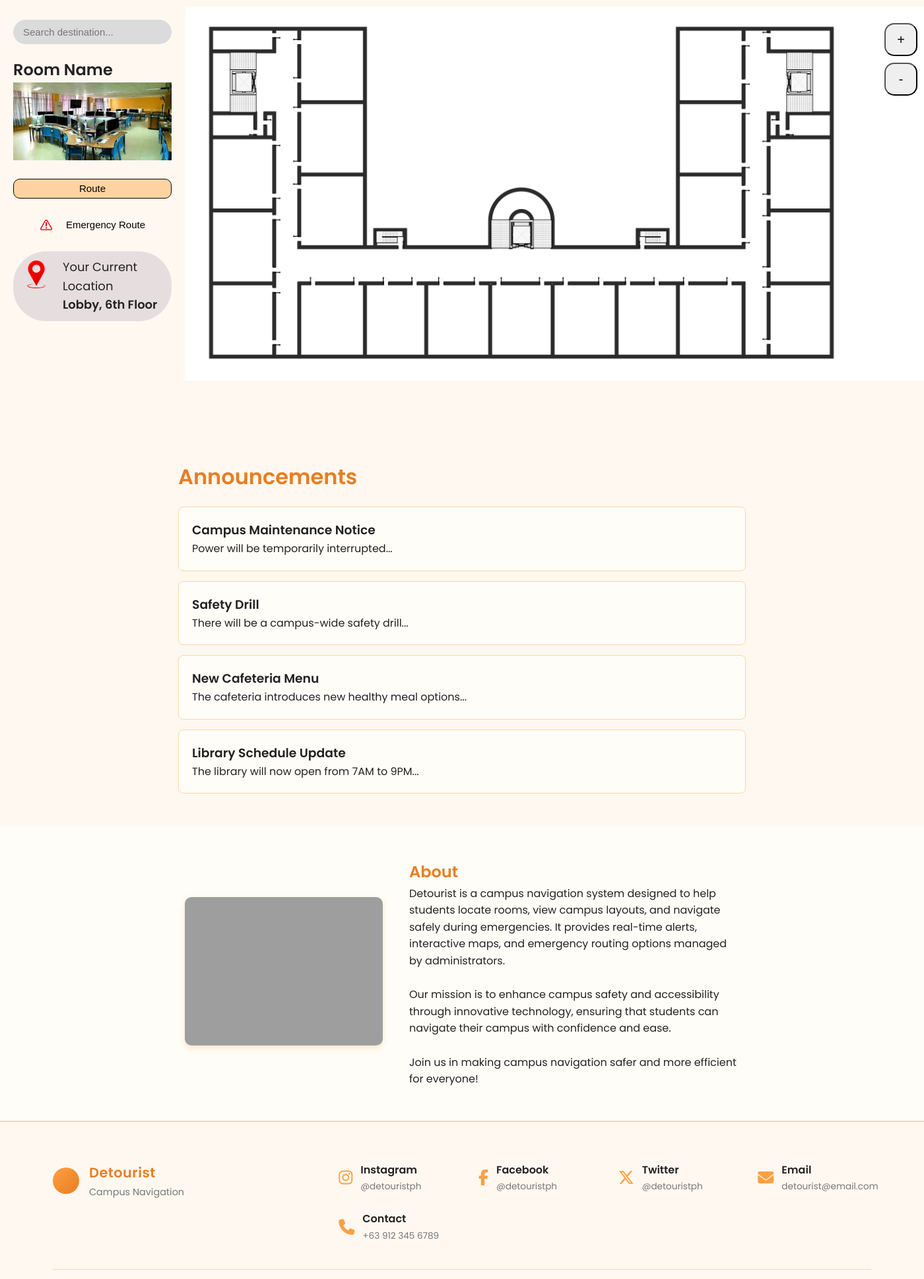
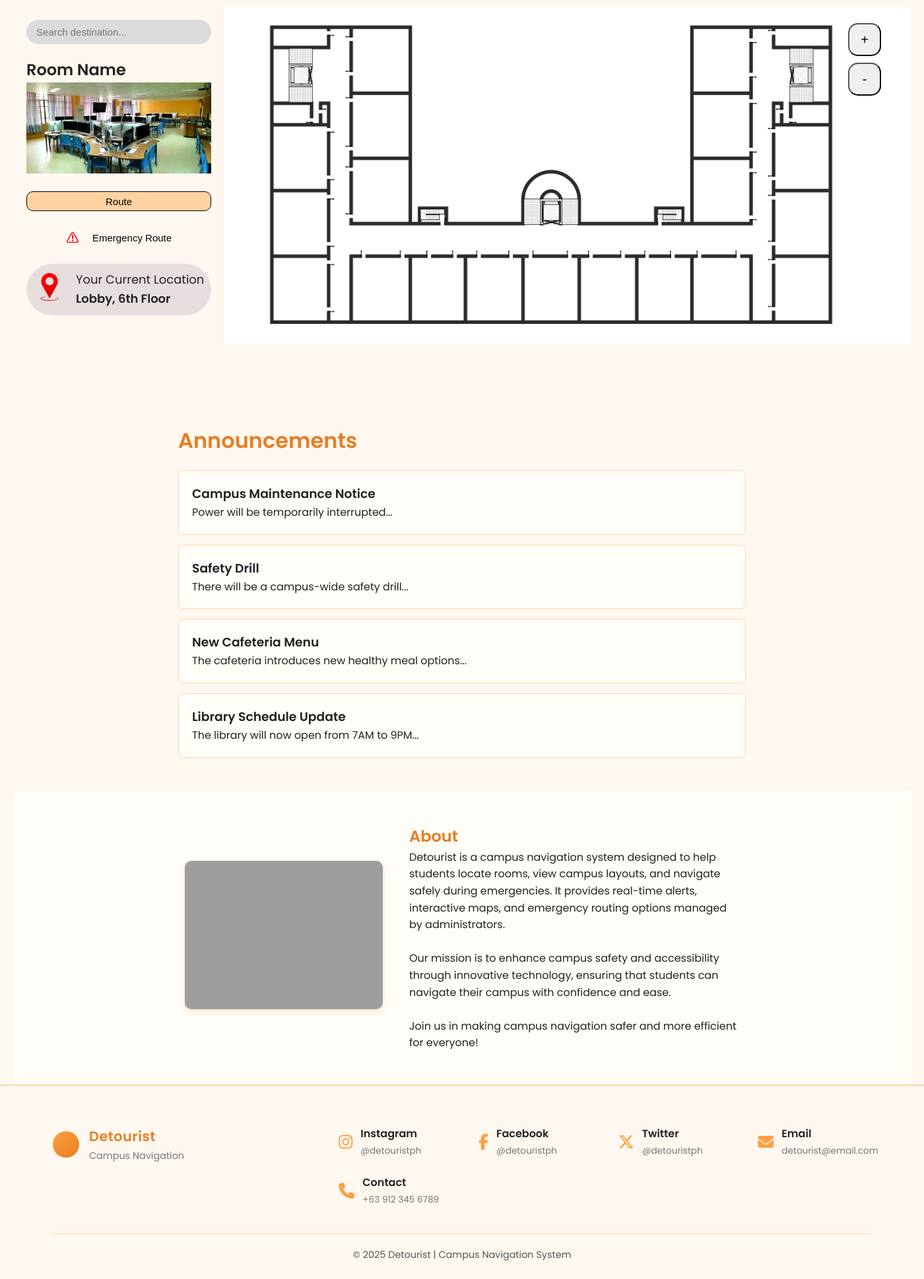
Before and after one commit to erylebds/Detourist-Campus-Navigation-App, a PHP site: page / in a window 1400 px wide. Shown: the part 70-2009 px from the top of the page at 66% size. Run offline with PHP 8.4, Linux system fonts and the light colour scheme; grey boxes are pictures that could not be loaded.

Commit message:
Fix right edge content overflow on laptop screen size

```diff
--- a/css/style.css
+++ b/css/style.css
@@ -19,6 +19,10 @@ body {
   line-height: 1.6;
   scroll-behavior: smooth;
   scroll-padding-top: 80px;
+}
+
+main {
+  margin: 0 20px;
 }
 
 /* =========================
@@ -124,9 +128,11 @@ body {
 .hamburger.active span:nth-child(1) {
   transform: translateY(7.5px) rotate(45deg);
 }
+
 .hamburger.active span:nth-child(2) {
   opacity: 0;
 }
+
 .hamburger.active span:nth-child(3) {
   transform: translateY(-7.5px) rotate(-45deg);
 }
@@ -230,11 +236,10 @@ body {
   padding: 10px;
   margin: 0;
   justify-content: center;
-  gap: 20px;
 }
 
 .campus-map img {
-  width: 1000px;
+  width: 900px;
   height: auto;
 }
 
@@ -244,7 +249,6 @@ body {
   align-items: center;
   gap: 10px;
   margin-top: 15px;
-  margin-left: 30px;
 }
 
 .zoom-buttons button {
@@ -457,6 +461,7 @@ body {
    Responsive Design
 ========================= */
 @media (max-width: 768px) {
+
   /* Navbar mobile */
   .nav-links {
     position: fixed;
```
Lines whose indentation alone changed are shown as unchanged.
